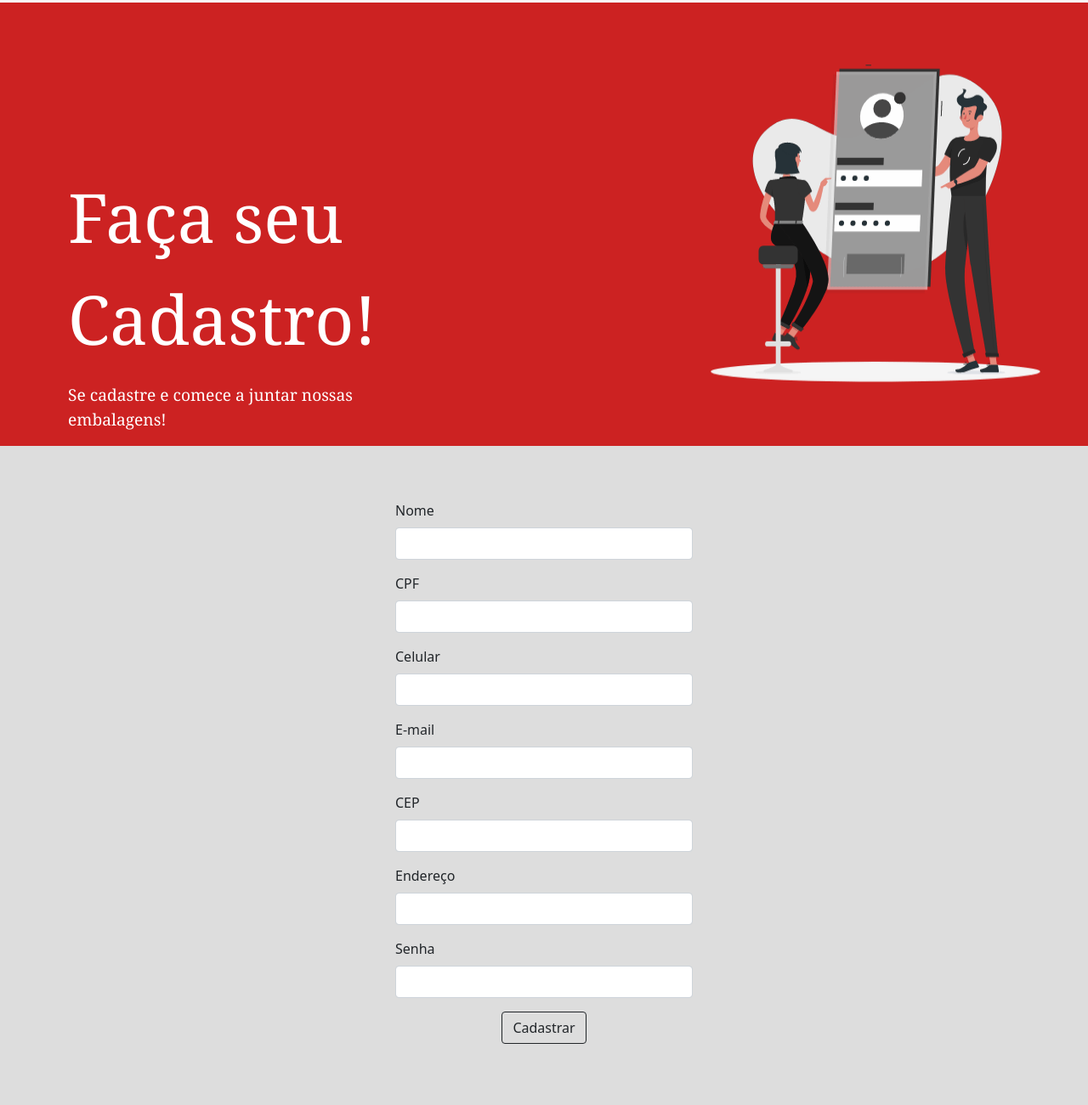
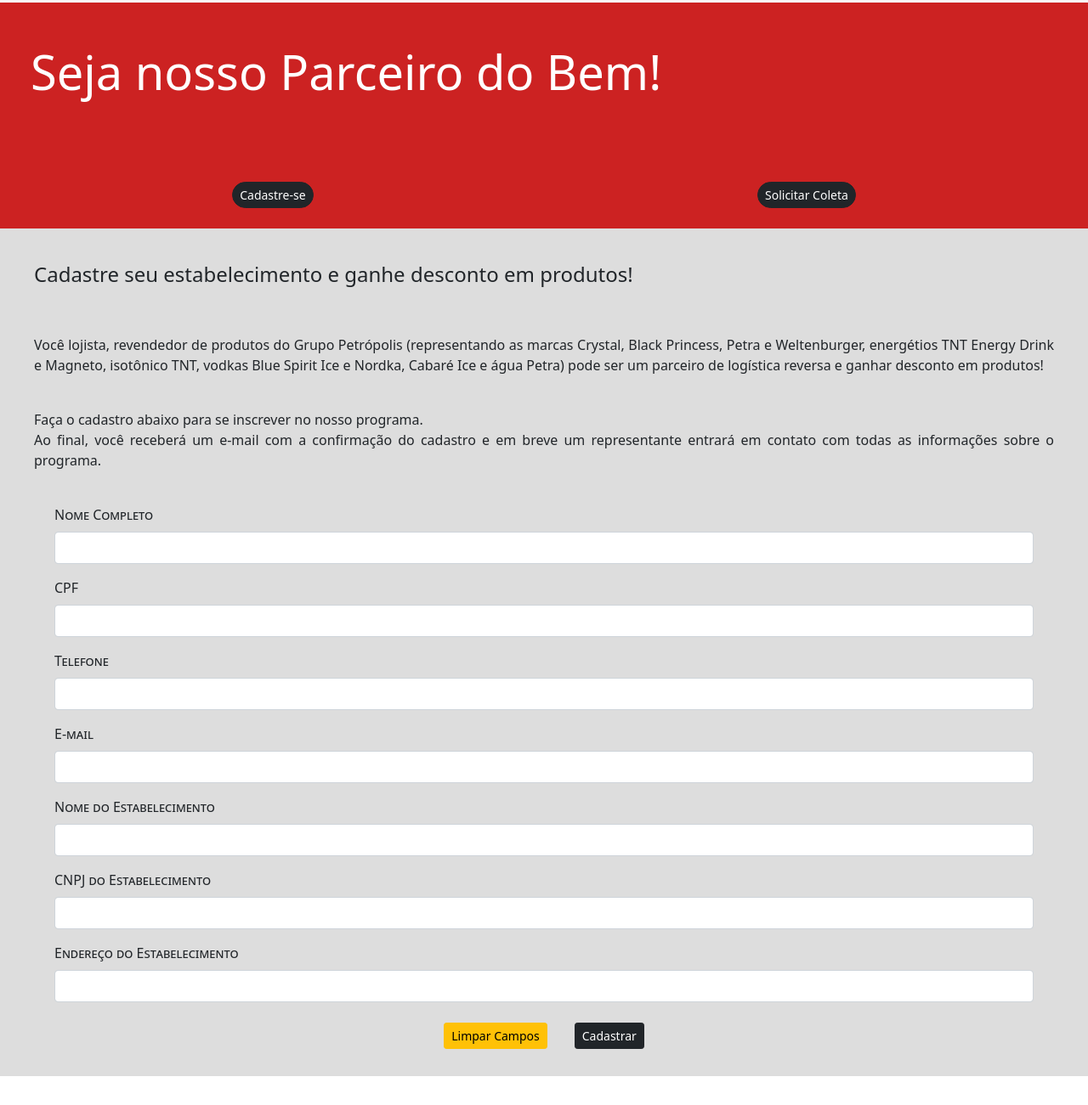
Before and after one commit to renata-matsumoto/devgreen, a plain HTML site: page html/cadastro-parceiro.html in a window 1280 px wide. Shown: the part 53-1354 px from the top of the page at 85% size. After the commit the page ends 1320 px from the top, so only its background shows below. Drawn offline with nearby package versions, Linux system fonts and the light colour scheme; files whose address does not match are found by name.

Commit message:
construcao pagina cadastro-parceiros

```diff
--- a/html/cadastro-parceiro.html
+++ b/html/cadastro-parceiro.html
@@ -1,5 +1,6 @@
 <!DOCTYPE html>
 <html lang="en">
+
 <head>
     <meta charset="UTF-8">
     <meta http-equiv="X-UA-Compatible" content="IE=edge">
@@ -11,7 +12,15 @@
         integrity="sha384-ggOyR0iXCbMQv3Xipma34MD+dH/1fQ784/j6cY/iJTQUOhcWr7x9JvoRxT2MZw1T" crossorigin="anonymous">
     <link href="https://cdn.jsdelivr.net/npm/bootstrap@5.0.2/dist/css/bootstrap.min.css" rel="stylesheet"
         integrity="sha384-EVSTQN3/azprG1Anm3QDgpJLIm9Nao0Yz1ztcQTwFspd3yD65VohhpuuCOmLASjC" crossorigin="anonymous">
+    <!--Bootstrap Icons-->
+    <link rel="stylesheet" href="https://cdn.jsdelivr.net/npm/bootstrap-icons@1.5.0/font/bootstrap-icons.css">
+    <style>
+        label{
+            font-variant: small-caps;
+        }
+    </style>
 </head>
+
 <body>
     <header class="header">
         <!-- Navbar-->
@@ -29,25 +38,36 @@
 
 
             <div class="btn-group btn-group-toggle" data-toggle="buttons">
-                <label class="btn btn-danger">
-                    <input type="radio" name="cadastrar" id="cadastrar"> Cadastrar
-                </label>
+                <a class="btn btn-danger" href="cadastro.html" name="cadastrar">Cadastrar</a>
             </div>
         </nav>
     </header>
 
-    <div style="background-color: #cc2222;" id="banner-cadastro">
-            <div id="banner-texto">
-            <p id="texto-banner-cadastro">Faça seu Cadastro!</p>
-            <p>Se cadastre e comece a juntar nossas embalagens!</p>
+    <div style="background-color: #cc2222;" class="container-fluid pt-5 py-2">
+        <h3 class="h3 display-4 text-white mb-5 pl-4">Seja nosso Parceiro do Bem!</h3>
+        <div class="btn-group-sm d-flex justify-content-around  pt-5 mb-3" id="banner-buttons">
+            <button class="btn btn-dark rounded-pill mx-3">Cadastre-se</button>
+            <button class="btn btn-dark small rounded-pill mx-3">Solicitar Coleta</button>
         </div>
-            <img class="img-fluid" src="../images/cadastro.gif">
     </div>
 
-    <div id="form" >
-    <form>
+    <div class="container-fluid p-3" style="background-color: #DDDDDD;">
+
+        <h4 class="mt-4 ml-4">Cadastre seu estabelecimento e ganhe desconto em produtos!</h4>
+
+        <p class="p-4 pt-5 text-justify">Você lojista, revendedor de produtos do Grupo Petrópolis (representando as
+            marcas Crystal, Black Princess, Petra e Weltenburger, energétios TNT Energy Drink e Magneto, isotônico TNT,
+            vodkas Blue Spirit Ice e Nordka, Cabaré Ice e água Petra) pode ser um parceiro de logística reversa e ganhar
+            desconto em produtos!
+        </p>
+        <p class="px-4 text-justify">
+            Faça o cadastro abaixo para se inscrever no nosso programa.<br>Ao final, você receberá um e-mail com a
+            confirmação do cadastro e em breve um representante entrará em contato com todas as informações sobre o
+            programa.
+        </p>
+        <form class="form-group container-fluid px-5 pt-4 ">
             <div class="mb-3">
-            <label for="nome" class="form-label">Nome</label>
+                <label for="nome" class="form-label">Nome Completo</label>
                 <input type="text" class="form-control" id="nome">
             </div>
             <div class="mb-3">
@@ -55,7 +75,7 @@
                 <input type="text" class="form-control" id="cpf">
             </div>
             <div class="mb-3">
-            <label for="telefone" class="form-label">Celular</label>
+                <label for="telefone" class="form-label">Telefone</label>
                 <input type="text" class="form-control" id="telefone">
             </div>
             <div class="mb-3">
@@ -63,30 +83,26 @@
                 <input type="email" class="form-control" id="email">
             </div>
             <div class="mb-3">
-            <label for="cep" class="form-label">CEP</label>
-            <input type="text" class="form-control" id="cep">
+                <label for="estabelecimento" class="form-label">Nome do Estabelecimento</label>
+                <input type="text" class="form-control" id="estabelecimento">
             </div>
             <div class="mb-3">
-            <label for="endereco" class="form-label">Endereço</label>
+                <label for="cnpj" class="form-label">CNPJ do Estabelecimento</label>
+                <input type="text" class="form-control" id="cnpj">
+            </div>
+            <div class="mb-4">
+                <label for="endereco" class="form-label">Endereço do Estabelecimento</label>
                 <input type="text" class="form-control" id="endereco">
             </div>
-        <div class="mb-3">
-            <label for="senha" class="form-label">Senha</label>
-            <input type="password" class="form-control" id="senha">
-        </div>
-        <div id="botao">
-        <button type="button" class="btn btn-outline-dark">Cadastrar</button>
-        </div>
-        <br><br><br>
+            <div class="btn-group-sm" id="botao">
+                <button type="reset" class="btn btn-warning mx-3">Limpar Campos</button>
+                <button type="button" class="btn btn-dark mx-3">Cadastrar</button>
             </div>
         </form>
-
-
+    </div>
 
 
 </body>
-
-
 
 
 <!-- JavaScript (Opcional) -->
@@ -131,4 +147,5 @@
     // Initialize Firebase
     const app = initializeApp(firebaseConfig);
 </script>
+
 </html>
```
Lines whose indentation alone changed are shown as unchanged.
